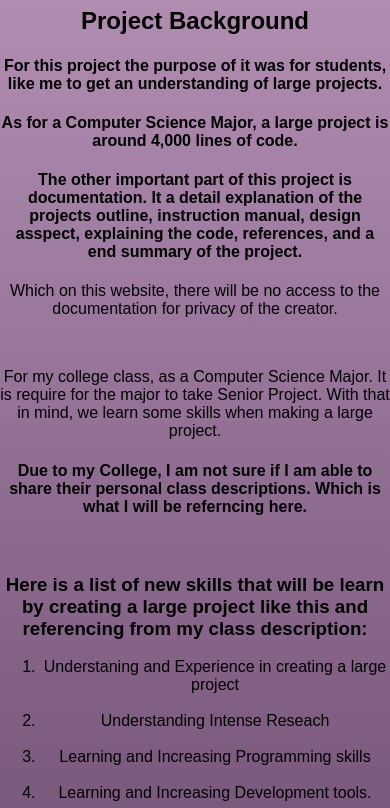
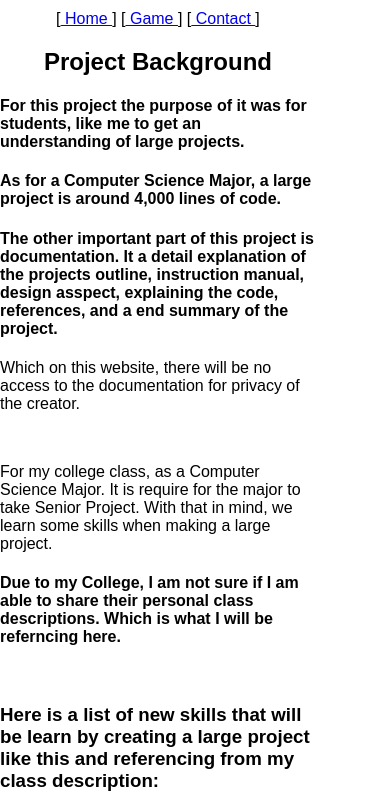
Before and after one commit to csisilli/CoinCollectorGames, a plain HTML site: page project.html in a window 390 px wide. Shown: the part 89-897 px from the top of the page. Drawn offline with Linux system fonts and the light colour scheme.

Commit message:
modified project.css and html

```diff
--- a/project.css
+++ b/project.css
@@ -8,11 +8,43 @@ RESULTS:
 
 */
 
-html, body {
+html,body {
     margin: 0;
     padding: 0;
-    height: 130%;
-    background: linear-gradient(180deg, #e7bfe5 -50%, #735377 69.71%, #2a65ff 150%);
+    height: 145%;
     font-family: 'Source Sans Pro', sans-serif;
-    text-align: center;
+
 }
+
+/*
+NAME:-
+      html,body
+DESCRIPTION:
+        Anything in the project.html that is labeled html and body will be modify with the code here
+RESULTS:
+    1. Visually see the backgrond color change, margin, padding, height, display, font, and etc be modify.
+
+*/
+
+h1,h2, nav, div {
+    text-align:center;
+}
+
+/*  =========Media Information Small Devices======== */
+
+/*
+NAME:-
+      @media screen and (max-width: 600px)
+DESCRIPTION:
+        Anything in who looking at a smaller screen
+RESULTS:
+    1. Visually see the size-adjust for different devices.
+
+*/
+
+@media screen and (max-width: 600px){
+    html,body {
+        width: 90%;
+
+    }
+}
--- a/project.html
+++ b/project.html
@@ -16,11 +16,15 @@ RESULTS:
 
 <!--Connects to the css file to make the page look pretty.-->
  <link href="project.css" rel="stylesheet" />
+
 </head>
+
 <header>
   <h1>Purpose of the Project</h1>
   </header>
+
 <body>
+  <h6></h6>
   <nav>
 
     <!--Connects to the game, home page, and contact page.-->
```
Also changed, not shown: 1 other file.
